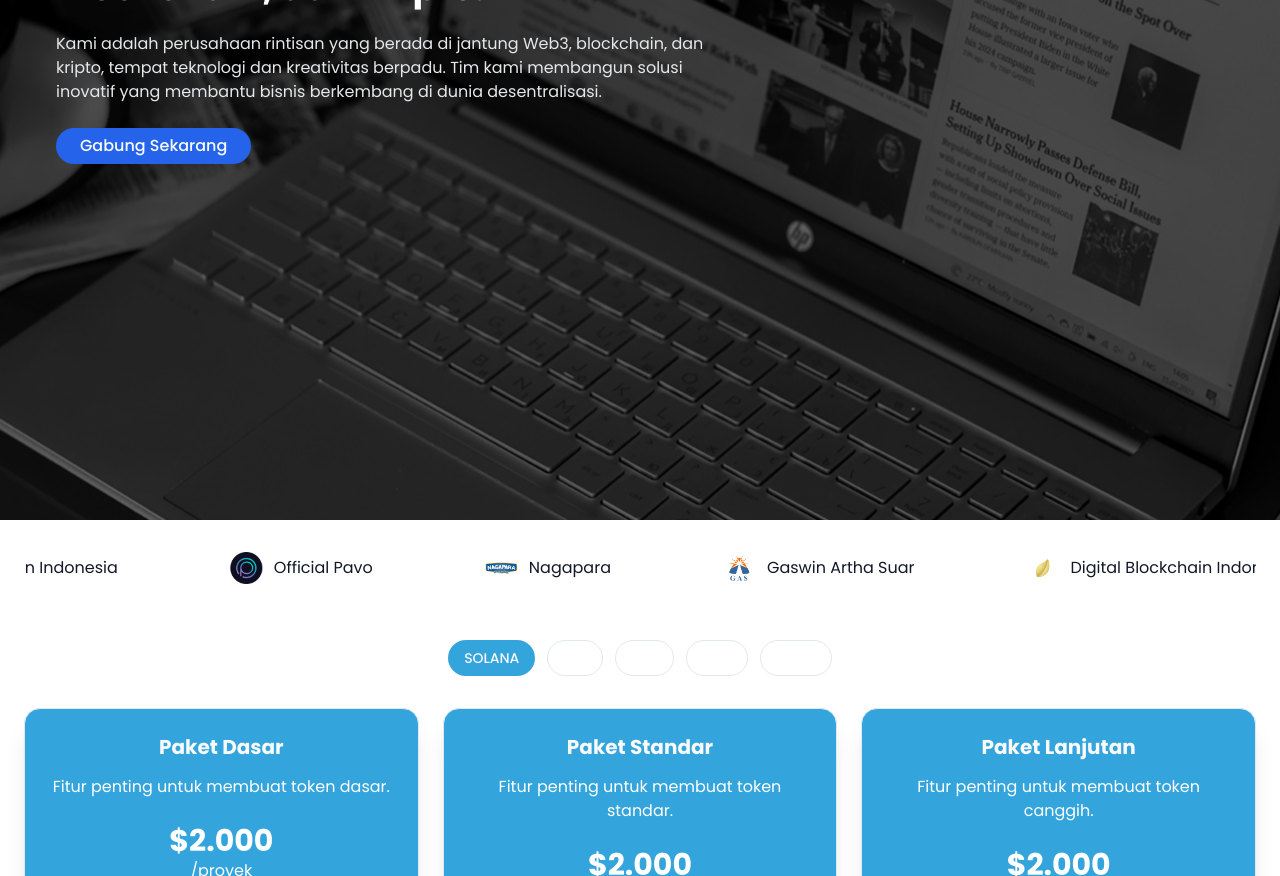
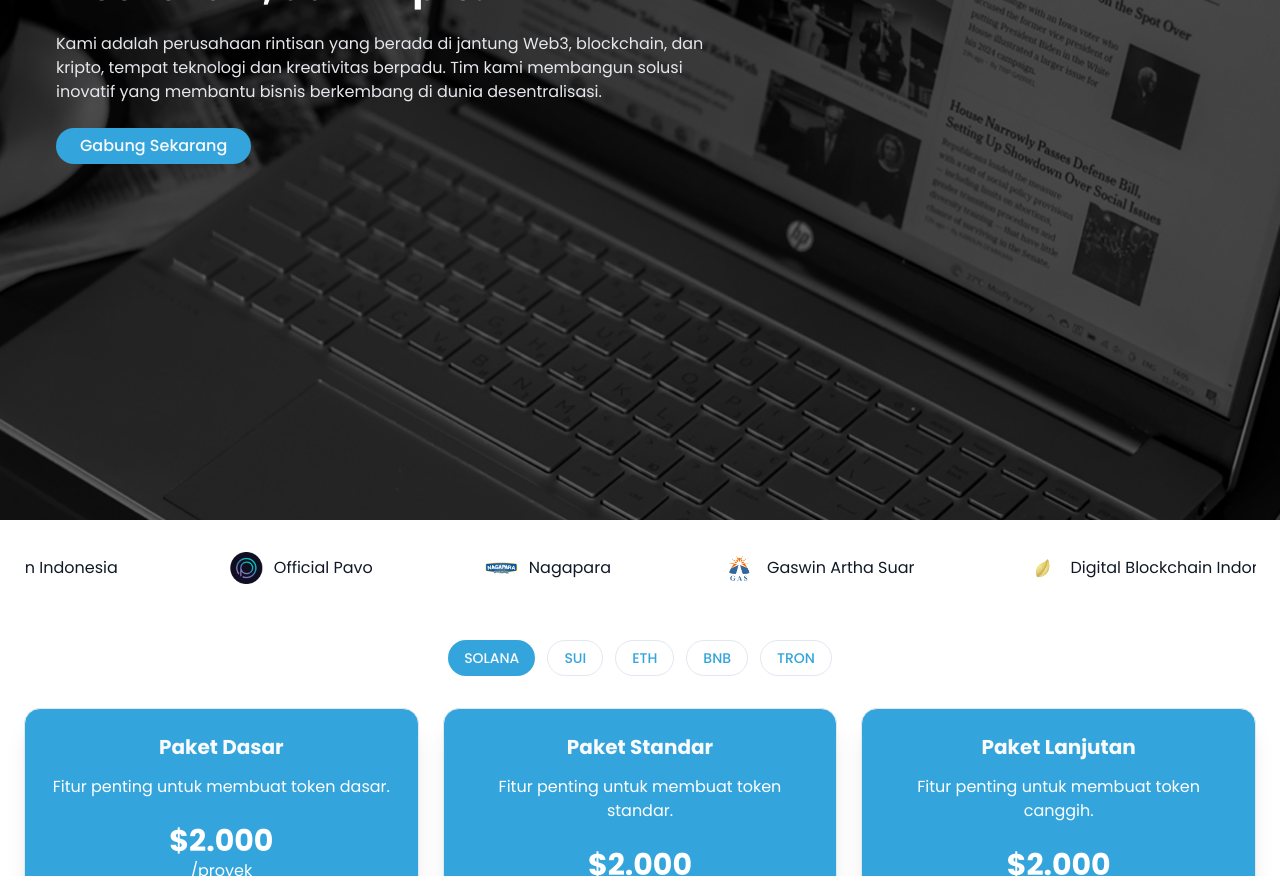
Before and after one commit to Joko-eng/magang-2025, a Next.js app: page / in a window 1280 px wide. Shown: the part 280-1156 px from the top of the page. Built offline with nearby package versions, Linux system fonts and the light colour scheme.

Commit message:
update:hero-button

```diff
--- a/components/HeroSection.tsx
+++ b/components/HeroSection.tsx
@@ -32,7 +32,7 @@ function HeroSection() {
             Tim kami membangun solusi inovatif yang membantu bisnis berkembang
             di dunia desentralisasi.
           </p>
-          <Button className="bg-blue-600 hover:bg-blue-700 px-4 sm:px-6 py-3 sm:py-4 rounded-full text-sm sm:text-base">
+          <Button className="bg-primary dark:bg-primary dark:text-white hover:bg-blue-700 px-4 sm:px-6 py-3 sm:py-4 rounded-full text-sm sm:text-base">
             Gabung Sekarang
           </Button>
         </div>
--- a/components/Pricing.tsx
+++ b/components/Pricing.tsx
@@ -20,7 +20,7 @@ export default function PricingPage() {
             className={`px-4 rounded-full transition-all duration-200 ${
               activeNetwork === net
                 ? "bg-primary text-primary-foreground hover:bg-primary/90 border-primary dark:text-white"
-                : "bg-white text-white dark:text-black dark:bg-white hover:bg-white dark:hover:bg-white"
+                : "bg-white text-primary dark:text-black dark:bg-white hover:bg-white dark:hover:bg-white"
             }`}
           >
             {net}
```
